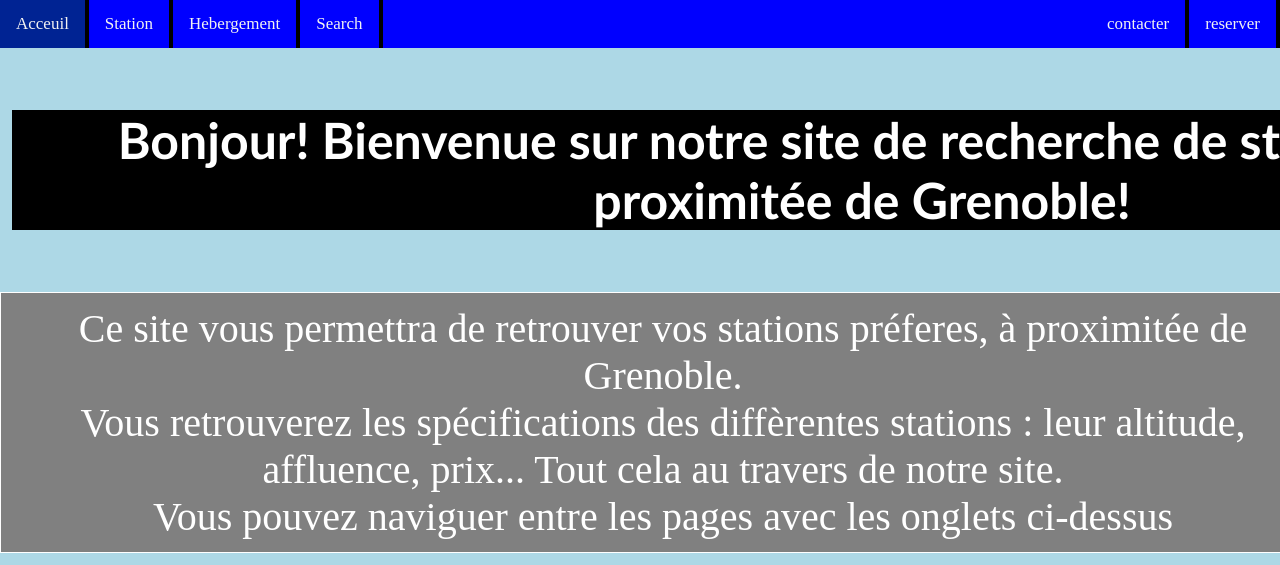
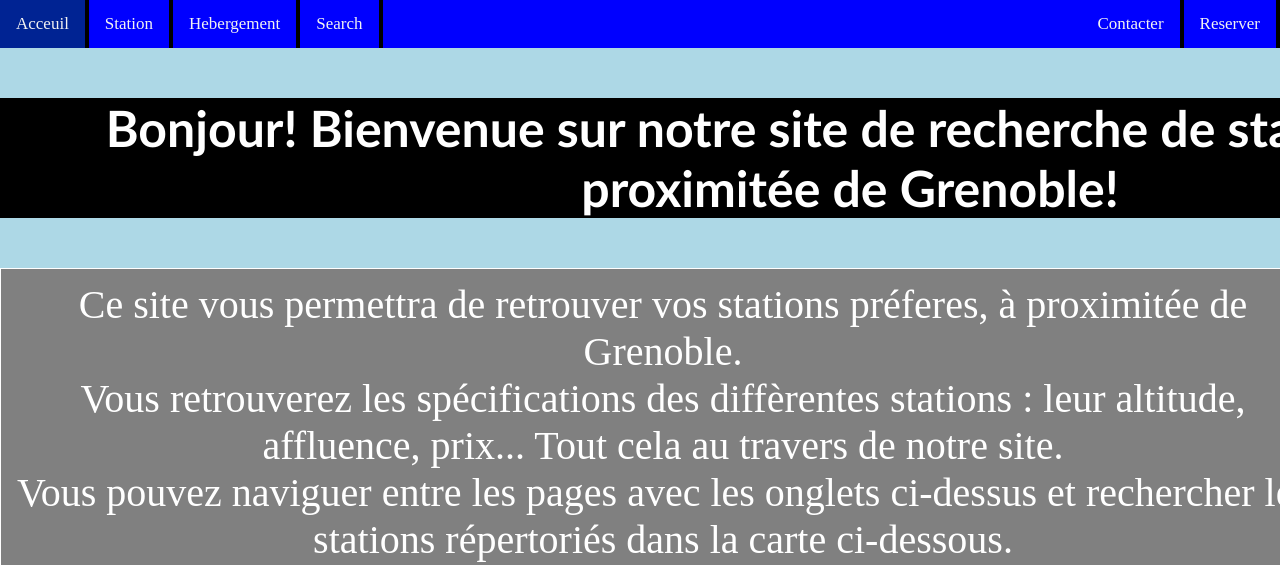
Before and after one commit to igordidier/projet-web, a PHP site: page / in a window 1280 px wide; the page is wider, and only the part inside the window is pictured. Shown: the top 565 px of that part. Run offline with PHP 8.4, Linux system fonts and the light colour scheme.

Commit message:
Update acceuil

```diff
--- a/index.html
+++ b/index.html
@@ -3,7 +3,7 @@
   <head>
     <meta charset="utf-8">
     <link rel="stylesheet" href="main.css">
-    <title></title>
+    <title>Stations de Ski</title>
   </head>
   <body>
     <div class="topnav">
@@ -12,19 +12,20 @@
   <a href="#contact">Hebergement</a>
   <a href="#about">Search</a>
   <div class="contact">
-<a href="#">contacter</a>
-<a href="#">reserver</a>
+<a href="#">Contacter</a>
+<a href="#">Reserver</a>
   </div>
 </div>
 
 <h1> <p class="Titre"> Bonjour! Bienvenue sur notre site de recherche de stations de ski, a proximitée de Grenoble! </p> </h1>
   <p class="texte"> Ce site vous permettra de retrouver vos stations préferes, à proximitée de Grenoble.</br>
      Vous retrouverez les spécifications des diffèrentes stations : leur altitude, affluence, prix... Tout cela au travers de notre site.</br>
-     Vous pouvez naviguer entre les pages avec les onglets ci-dessus</p>
+     Vous pouvez naviguer entre les pages avec les onglets ci-dessus et rechercher les stations répertoriés dans la carte ci-dessous.</p>
 
-<iframe class="carte" src="https://www.google.com/maps/d/embed?mid=1E0pda5zh-4s-KZgunT7lPDkywmccz8Z4" width="640" height="480"></iframe>
+<iframe class="carte" src="https://www.google.com/maps/d/embed?mid=1E0pda5zh-4s-KZgunT7lPDkywmccz8Z4" width="800" height="600"></iframe></br>
 
 <a class="hautpage" href="#haut-de-page">Retour vers le Sommaire</br></a>
 <a href="hebergement.php">voir hebergement</a>
+<footer> <p>Copyright Dame Niasse, Louis Nardini, Igor Didier</p> </footer>
   </body>
 </html>
--- a/main.css
+++ b/main.css
@@ -8,14 +8,18 @@ h1{
   text-decoration: underline;
   margin: auto;
   width: 1700px;
-  padding: 12px;
-  border-color: #FFFFFF;
-  margin: auto;
 }
 
 p{
   color: white;
   background-color: black;
+}
+
+footer{
+  text-align: center;
+  width: 450px;
+  font-size: 20px;
+  margin: auto;
 }
 
 .topnav {
```
